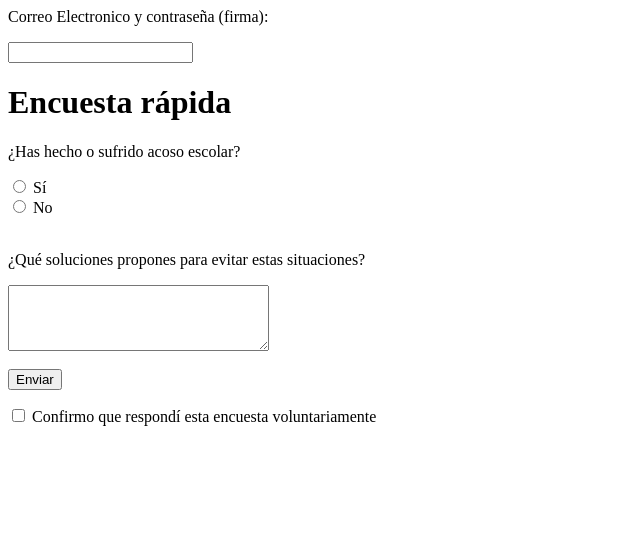
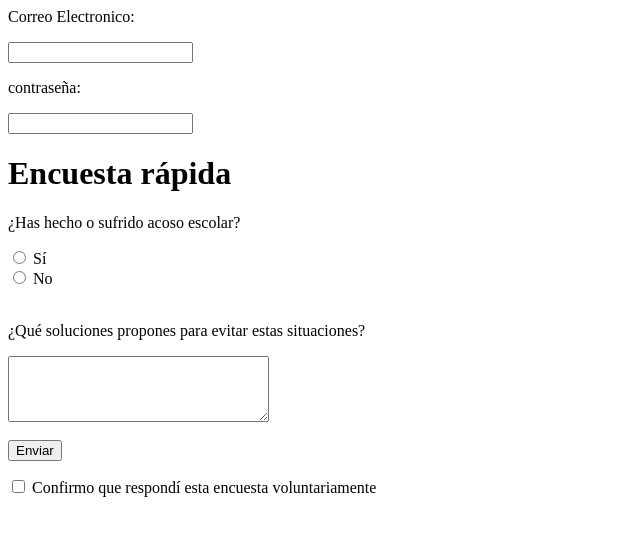
Before and after one commit to P893902/Encuesta-sobre-preferencia, a plain HTML site: page index.html in a window 1280 px wide. Shown: the whole page, without its empty margins (0-640 px from the left). Drawn offline with Linux system fonts and the light colour scheme.

Commit message:
Add email and password fields to index.html

```diff
--- a/index.html
+++ b/index.html
@@ -1,4 +1,6 @@
-<p>Correo Electronico y contraseña (firma):</p>
+<p>Correo Electronico:</p>
+<input type="text" name="firma" required>
+<p>contraseña:</p>
 <input type="text" name="firma" required>
 <!DOCTYPE html>
 <html>
```
